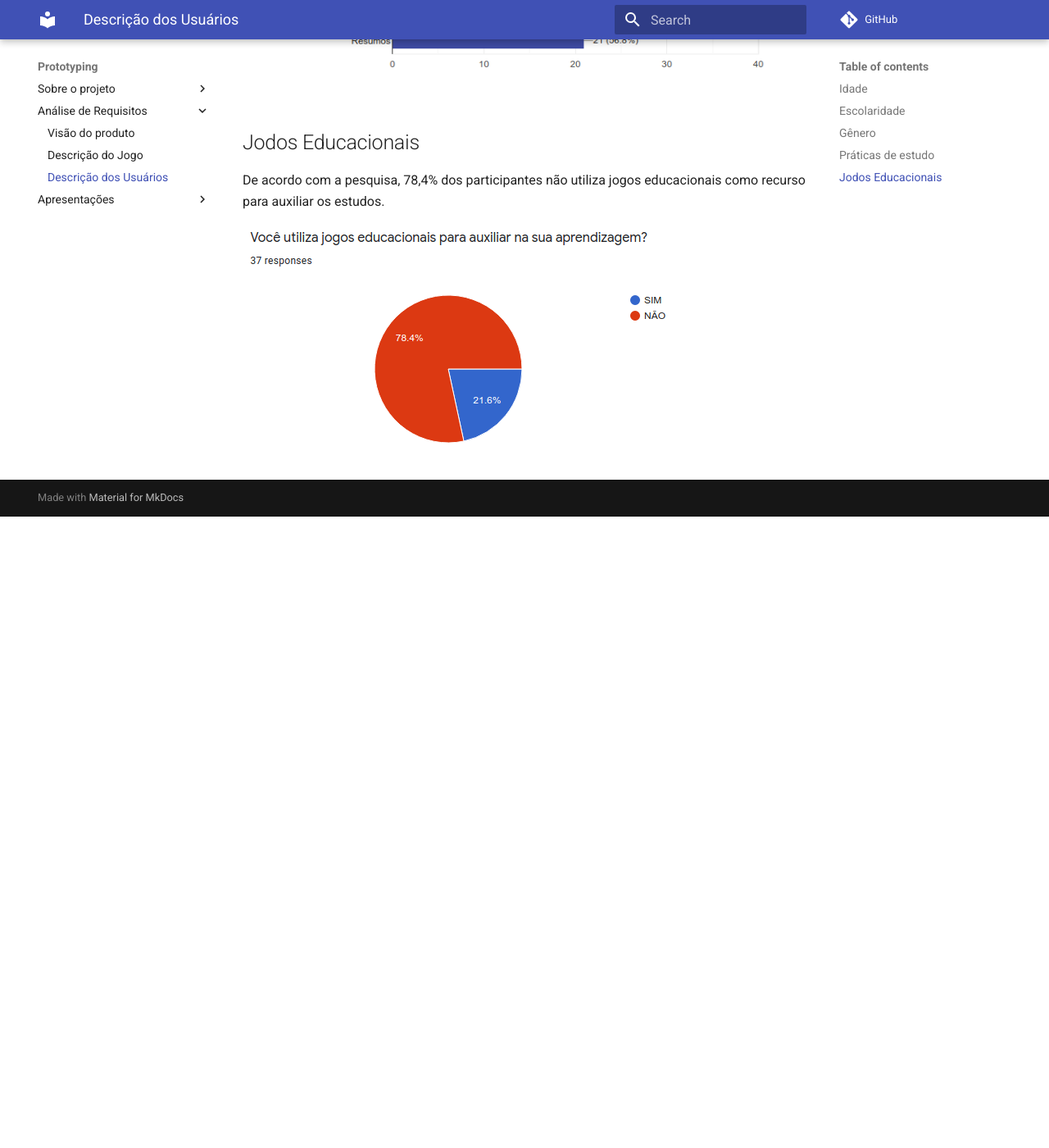
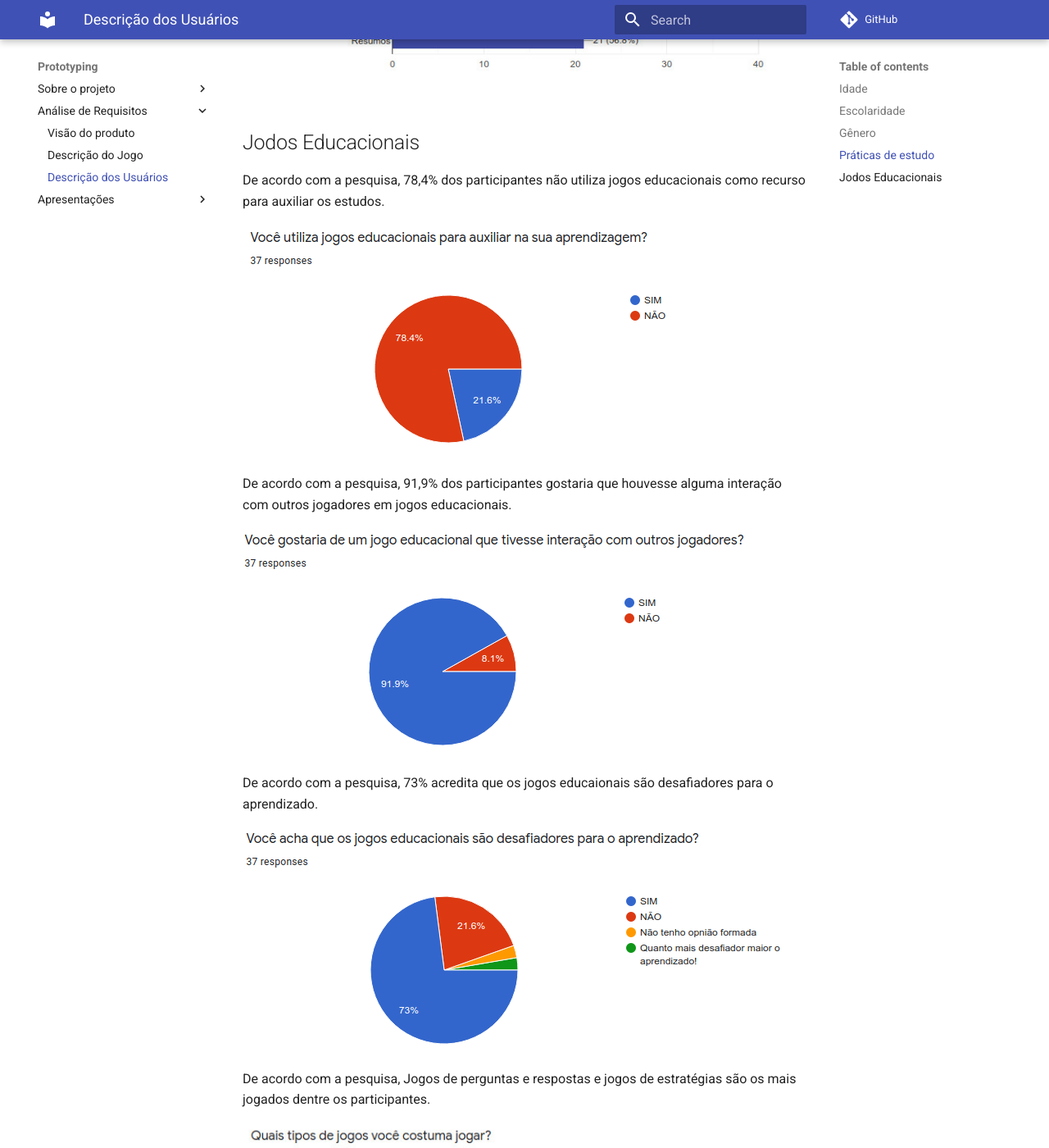
Before and after one commit to Design-de-Jogos/2020.1-ProtoGame, an MkDocs documentation site: the page built from docs/Descricao-usuario.md, in a window 1280 px wide and 1400 px high, scrolled down 3456 px. Shown: the whole window at 82% size. Built offline with MkDocs 1.6.1 and Material for MkDocs 9.7.7, drawn with Linux system fonts in a browser that asks for light colours; comment, search, counter and statistics services are not loaded; before the commit the page ends 4086 px from its top, so only the background shows below that.

Commit message:
atualizando doc de descrição do usuário

```diff
--- a/docs/Descricao-usuario.md
+++ b/docs/Descricao-usuario.md
@@ -45,10 +45,22 @@ De acordo com a pesquisa, 100% dos participantes afirmam utilizar o computador p
 
 De acordo com a pesquisa, Video aulas, com 83,8% e resolução de exercícios, com 75,7%, estão entre os recursos de estudo mais utilizados entre os participantes.
 
-![interesse-tema-4](./img/recursos.jpeg)
+![interesse-tema-5](./img/recursos.jpeg)
 
 ## Jodos Educacionais
 
 De acordo com a pesquisa, 78,4% dos participantes não utiliza jogos educacionais como recurso para auxiliar os estudos.
 
-![interesse-tema-4](./img/utiliza-jogos.jpeg)
+![jogos-1](./img/utiliza-jogos.jpeg)
+
+De acordo com a pesquisa, 91,9% dos participantes gostaria que houvesse alguma interação com outros jogadores em jogos educacionais.
+
+![jogos-2](./img/interacao-jogos.jpeg)
+
+De acordo com a pesquisa, 73% acredita que os jogos educaionais são desafiadores para o aprendizado.
+
+![jogos-3](./img/desafiadores.jpeg)
+
+De acordo com a pesquisa, Jogos de perguntas e respostas e jogos de estratégias são os mais jogados dentre os participantes.
+
+![jogos-4](./img/tipo-jogo.jpeg)
```
Also changed, not shown: docs/img/equipamentos-estudos.jpeg, docs/img/recursos.jpeg, docs/img/tipo-jogo.jpeg.
